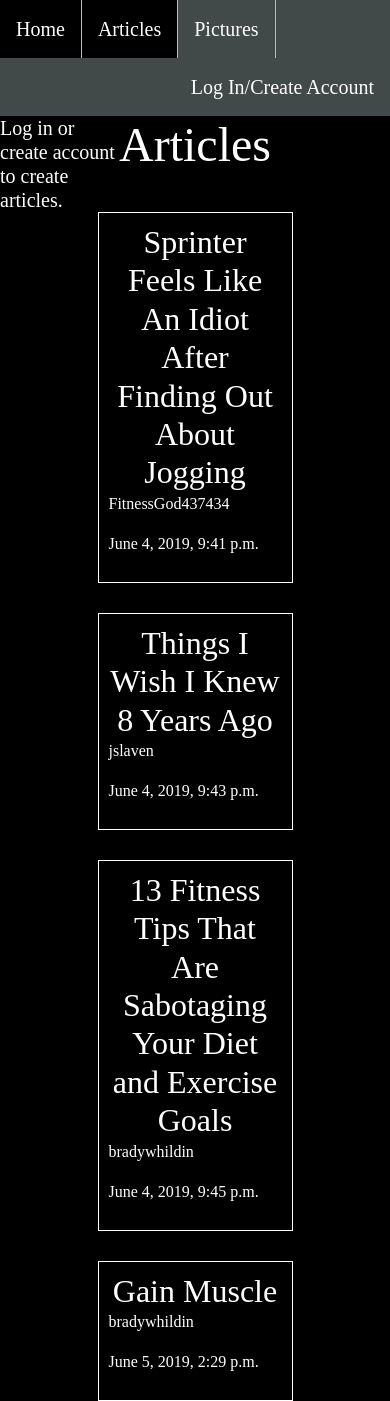
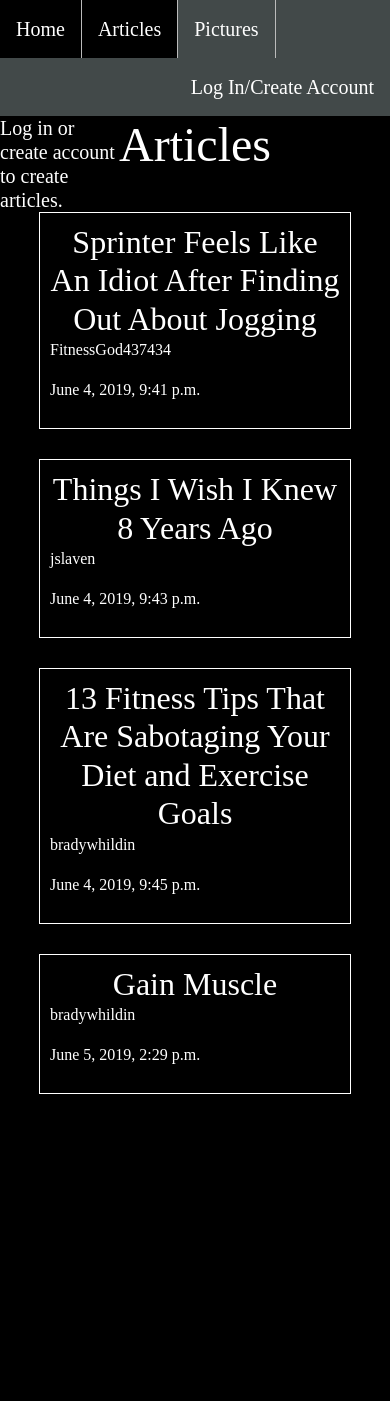
Before and after one commit to bradywhildin/BigMuscle, a Django app: page /articles/ in a window 390 px wide. After the commit the page ends 1094 px from the top, so only its background shows below. Run offline with Django 3.2, Linux system fonts and the light colour scheme; data comes from the database, SQL or seed files in the repository; some libraries are stand-ins or nearby versions.

Commit message:
Made articles columns on mobile wider

```diff
--- a/articles/templates/articles/article_list.html
+++ b/articles/templates/articles/article_list.html
@@ -36,7 +36,7 @@ authors: Nizom Djuraev, Brady Whildin -->
 
 .articles {
     display: grid;
-    grid-template-columns: 50%;
+    grid-template-columns: 80%;
     grid-gap: 30px;
     justify-content: center
 }
```
